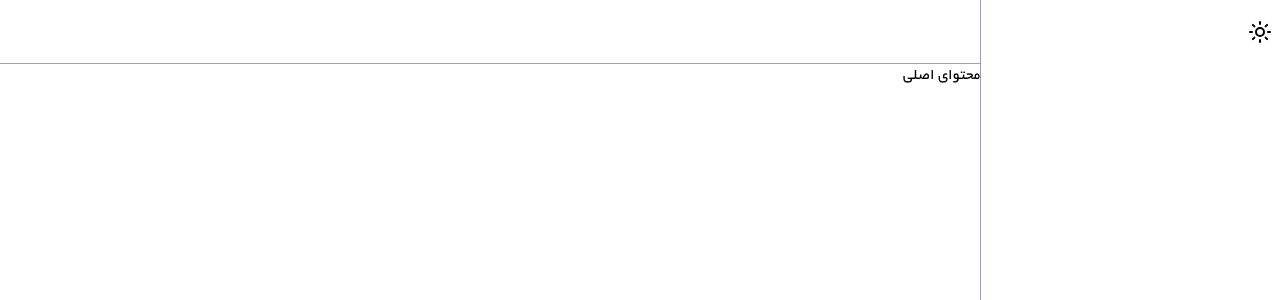
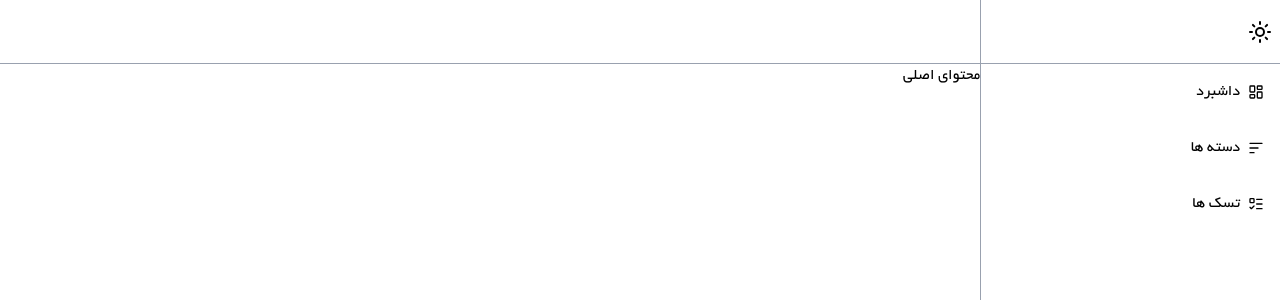
Before and after one commit to mehdifereidoony/todoList, a React (Vite) app in the folder client/: page / in a window 1280 px wide. Shown: the top 300 px of the page. Built offline with nearby package versions, Linux system fonts and the light colour scheme.

Commit message:
feat(ui): add menu items in sidebar

```diff
--- a/client/src/Components/Layout/Content/Content.tsx
+++ b/client/src/Components/Layout/Content/Content.tsx
@@ -1,7 +1,8 @@
-import { useState } from "react";
+import { memo, useState } from "react";
 
 const Content = () => {
   const [] = useState();
+  console.log("content");
   return (
     <section
       id="content"
@@ -12,4 +13,4 @@ const Content = () => {
   );
 };
 
-export default Content;
+export default memo(Content);
--- a/client/src/Components/Layout/Header/Header.tsx
+++ b/client/src/Components/Layout/Header/Header.tsx
@@ -1,6 +1,7 @@
 import { Menu } from "lucide-react";
 import { useAppDispatch } from "../../../store/hooks";
 import { setIsOpenSidebar } from "../../../store/uiManagementSlice/uiManagementSlice";
+import { memo } from "react";
 
 const Header = () => {
   const dispatch = useAppDispatch();
@@ -21,4 +22,4 @@ const Header = () => {
   );
 };
 
-export default Header;
+export default memo(Header);
--- /dev/null
+++ b/client/src/Components/Layout/Sidebar/MenuItem.tsx
@@ -0,0 +1,19 @@
+import type { LucideIcon } from "lucide-react";
+
+type menuItemType = { title: string; to: string; Icon: LucideIcon };
+
+const MenuItem = ({ title, to, Icon }: menuItemType) => {
+  return (
+    <li>
+      <a
+        href={to}
+        className="flex justify-start items-center p-4 hover:bg-blue-500 hover:text-white"
+      >
+        <Icon className="pl-2" />
+        <span>{title}</span>
+      </a>
+    </li>
+  );
+};
+
+export default MenuItem;
--- a/client/src/Components/Layout/Sidebar/Sidebar.tsx
+++ b/client/src/Components/Layout/Sidebar/Sidebar.tsx
@@ -1,10 +1,11 @@
-import { Moon, Sun, X } from "lucide-react";
+import { LayoutDashboard, ListSortDescending, ListTodo, Moon, Sun, User, X } from "lucide-react";
 import { useAppDispatch, useAppSelector } from "../../../store/hooks";
 import {
   setIsOpenSidebar,
   toggleTheme,
 } from "../../../store/uiManagementSlice/uiManagementSlice";
-import { useEffect, useState } from "react";
+import { memo } from "react";
+import MenuItem from "./menuItem";
 
 const sidebar = () => {
   const dispatch = useAppDispatch();
@@ -18,7 +19,7 @@ const sidebar = () => {
         openSidebar ? "right-0" : "-right-sidebar-w"
       }`}
     >
-      <div className="flex items-center justify-between h-header-h p-2">
+      <div className="flex items-center justify-between h-header-h p-2 border-b border-gray-400">
         <button
           className="lg:hidden"
           onClick={() => dispatch(setIsOpenSidebar(false))}
@@ -29,8 +30,15 @@ const sidebar = () => {
           {themeMode === "dark" ? <Moon /> : <Sun />}
         </button>
       </div>
+      <div>
+        <ul className="">
+          <MenuItem title={"داشبرد"} to="/" Icon={LayoutDashboard} />
+          <MenuItem title={"دسته ها"} to="/category" Icon={ListSortDescending} />
+          <MenuItem title={"تسک ها"} to="/task" Icon={ListTodo} />
+        </ul>
+      </div>
     </section>
   );
 };
 
-export default sidebar;
+export default memo(sidebar);
```
